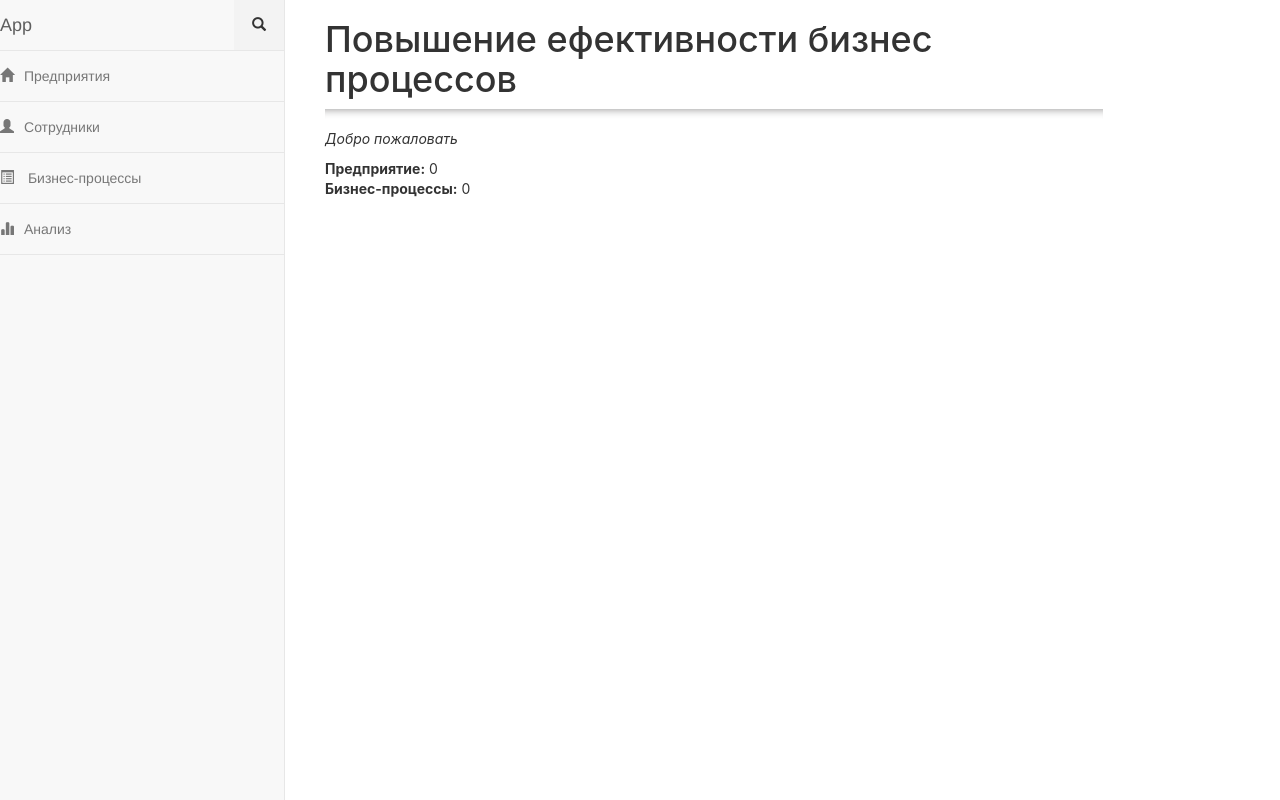
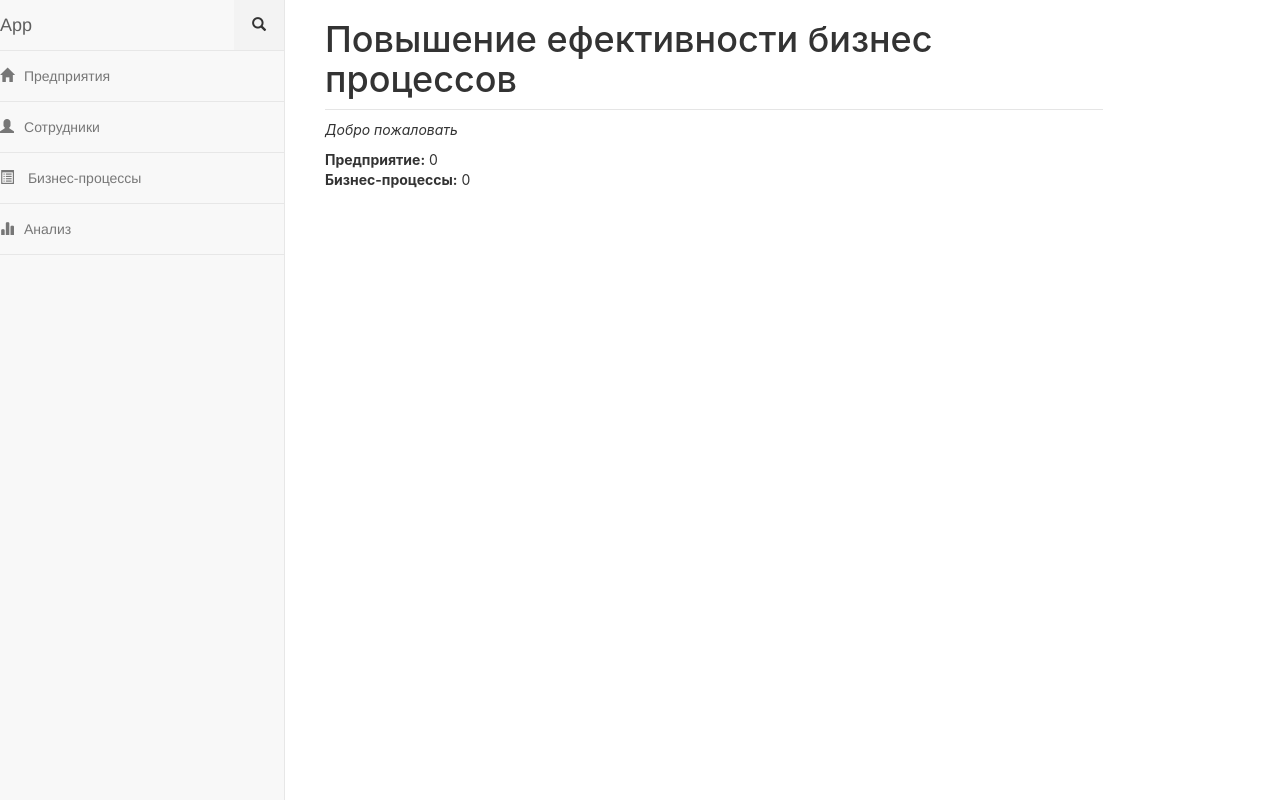
Before and after one commit to ruzniaievdm/diplom, a Django app: page /home/ in a window 1280 px wide. Run offline with Django 3.2, Linux system fonts and the light colour scheme; data that the repository does not hold is empty; some libraries are stand-ins or nearby versions.

Commit message:
test push

```diff
--- a/Manager/templates/Enterprise/enterprise_add.html
+++ b/Manager/templates/Enterprise/enterprise_add.html
@@ -1,5 +1,4 @@
 {% extends "base.html" %}
-{% load bootstrap4 %}
 {% block content %}
 
     <div class="container">
--- a/Manager/templates/Enterprise/enterprise_list.html
+++ b/Manager/templates/Enterprise/enterprise_list.html
@@ -15,11 +15,11 @@
             {% for enterprise in enterprises %}
                 <li class="list-group-item">
                     <a href="{% url 'enterprise-detail' enterprise.id %}">{{ enterprise.name }}</a>
-                    <a class="btn btn-default btn-xs pensil" href="{% url 'enterprise-edit' enterprise.id %}">
+                    <a class="btn btn-default btn-xs compon_glyphicon" href="{% url 'enterprise-edit' enterprise.id %}">
                         <span class="glyphicon glyphicon-pencil"></span>
                     </a>
-                    <a class="btn btn-default btn-xs pensil" href="{% url 'enterprise-delete' enterprise.id %}">
-                        <span class="glyphicon glyphicon-pencil"></span>
+                    <a class="btn btn-default btn-xs compon_glyphicon" href="{% url 'enterprise-delete' enterprise.id %}">
+                        <span class="glyphicon glyphicon-trash"></span>
                     </a>
                     <span class="badge badge_pos">{{ enterprise.id }}</span>
                 </li>
--- a/Manager/templates/base.html
+++ b/Manager/templates/base.html
@@ -12,7 +12,7 @@
     <script src="https://maxcdn.bootstrapcdn.com/bootstrap/3.3.7/js/bootstrap.min.js"></script>
     <!-- Добавление дополнительного статического CSS файла -->
     <link rel="stylesheet" href="{% static 'css/style.css' %}">
-    <link rel="script" href="{% static 'js/script.js' %}">
+    <link rel="script" href="{% static '/js/script.js' %}">
     <link href="https://fonts.googleapis.com/css?family=Roboto" rel="stylesheet">
 </head>
 <body>
@@ -85,7 +85,7 @@
     </div>
 
     <!-- Main Content -->
-    <div class="container-fluid">
+    <div class="container-fluid"> {% comment %}fluid{% endcomment %}
         <div class="side-body">
             <div class="col-sm-10 ">
                 {% block content %}{% endblock %}
--- a/app/static/css/style.css
+++ b/app/static/css/style.css
@@ -9,7 +9,7 @@ hr {
     border-top: 1px solid rgba(0, 0, 0, 0.1);
 }
 
-.pensil{
+.compon_glyphicon{
     float: right;
 }
 .badge_pos{
@@ -21,11 +21,6 @@ hr {
     width: 100%;
 }
 
-hr.style13 {
-    height: 10px;
-    border: 0;
-    box-shadow: 0 10px 10px -10px #8c8b8b inset;
-}
 
 .side-menu {
     position: fixed;
```
Also changed, not shown: Manager/Enterprise/urls.py (line endings or trailing spaces).
